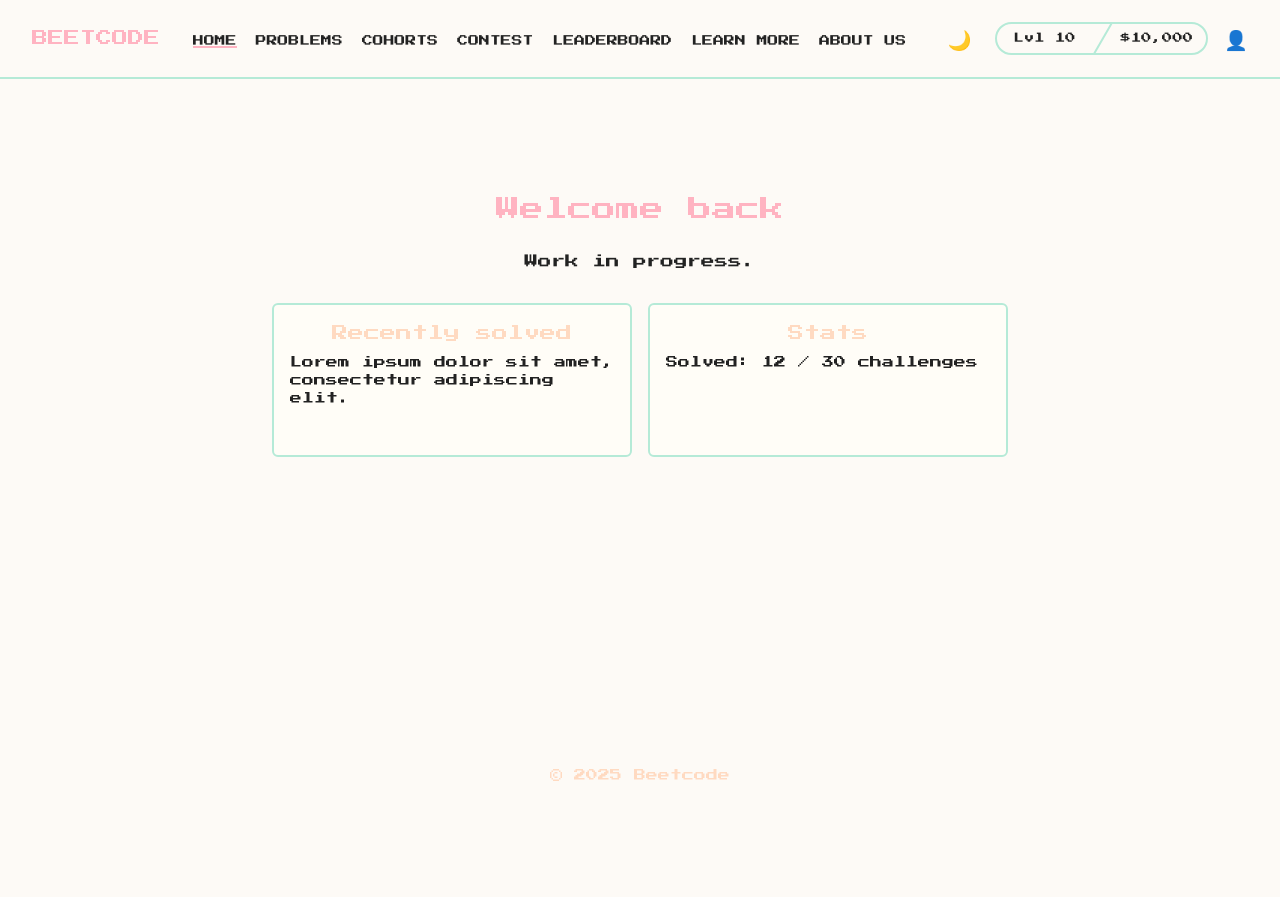
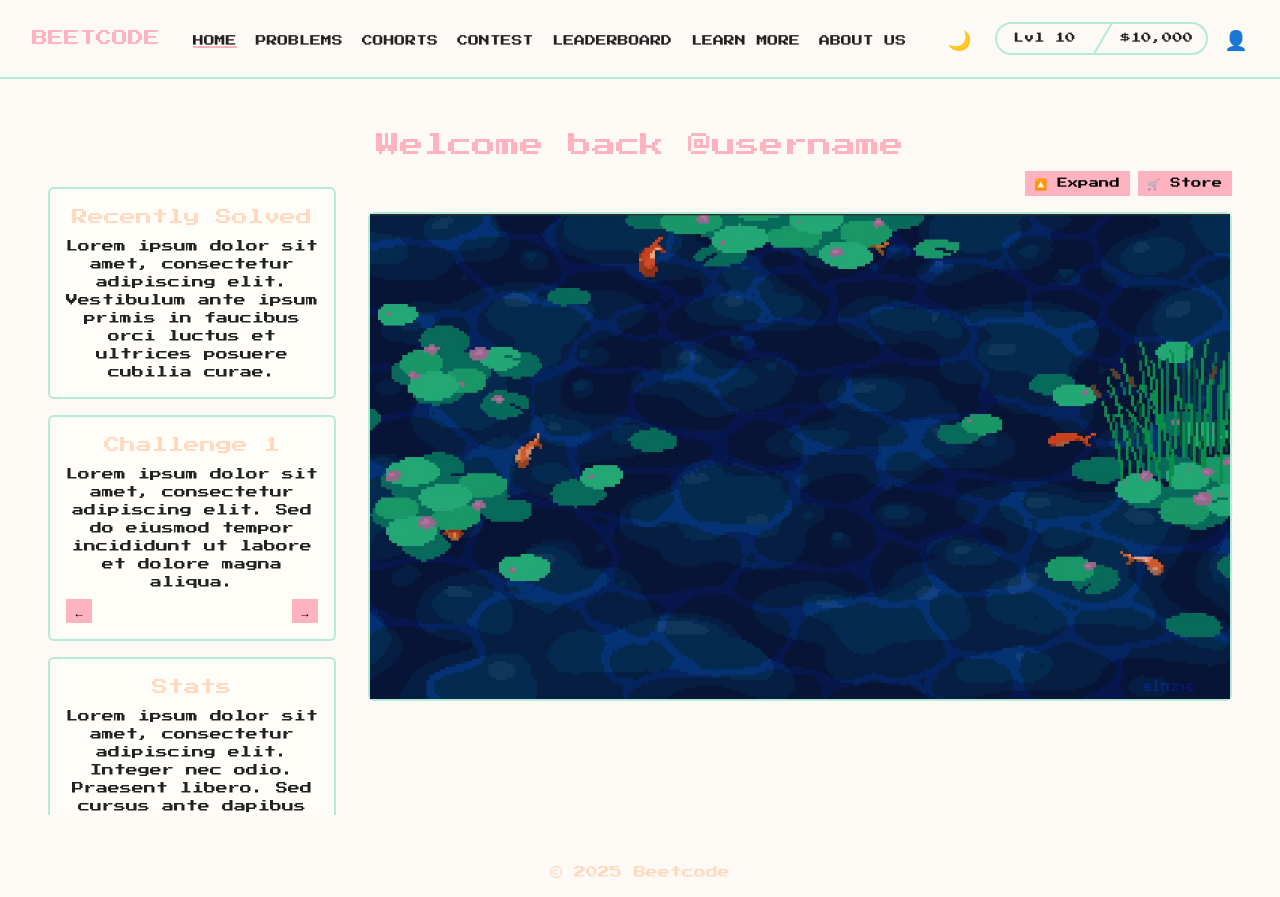
Before and after one commit to AlgoDuck-PJATK-BSc-thesis/frontend, a SvelteKit app: page /home in a window 1280 px wide. Before the commit the page ends 800 px from the top, so only its background shows below. Built offline with nearby package versions, Linux system fonts and the light colour scheme.

Commit message:
feat: significally improved home, added pond with minimaze/expand button, shop button, 3 tiles, one with carosuel

```diff
--- a/src/routes/home/+page.svelte
+++ b/src/routes/home/+page.svelte
@@ -1,56 +1,145 @@
+<script lang="ts">
+	import preview from '$lib/images/pond.jpg';
+	import { goto } from '$app/navigation';
+	import { tweened } from 'svelte/motion';
+	import { cubicOut } from 'svelte/easing';
+	import { onMount } from 'svelte';
+
+	let currentSlide = 0;
+	let imageHeight = 0;
+	let isExpanded = false;
+
+	const carouselItems = [
+		{ title: 'Challenge 1', body: 'Lorem ipsum dolor sit amet, consectetur adipiscing elit. Sed do eiusmod tempor incididunt ut labore et dolore magna aliqua.' },
+		{ title: 'Challenge 2', body: 'Phasellus iaculis, justo nec tristique tincidunt, orci lorem. Ut enim ad minim veniam, quis nostrud exercitation ullamco laboris nisi ut aliquip ex ea commodo consequat.' },
+		{ title: 'Challenge 3', body: 'Cras faucibus, lorem nec eleifend bibendum, nisi felis. Duis aute irure dolor in reprehenderit in voluptate velit esse cillum dolore eu fugiat nulla pariatur.' }
+	];
+
+	const slideIndex = tweened(0, { duration: 300, easing: cubicOut });
+	let imageWrapperRef: HTMLDivElement;
+
+	function updateHeight() {
+		if (imageWrapperRef) {
+			imageHeight = imageWrapperRef.clientHeight;
+		}
+	}
+</script>
+
 <svelte:head>
 	<title>Home – Beetcode</title>
 </svelte:head>
 
 <section class="home">
-	<h1>Welcome back</h1>
-	<p>Work in progress.</p>
+	<h1>Welcome back @username</h1>
 
-	<div class="dashboard">
-		<div class="card">
-			<h2>Recently solved</h2>
-			<p>Lorem ipsum dolor sit amet, consectetur adipiscing elit.</p>
-		</div>
+	<div class="dashboard" class:is-expanded={isExpanded}>
+		{#if !isExpanded}
+			<div class="left-column" style="height: {imageHeight}px">
+				<div class="spacer"></div>
+				<div class="card">
+					<h2>Recently Solved</h2>
+					<div class="center-body">
+						<p>Lorem ipsum dolor sit amet, consectetur adipiscing elit. Vestibulum ante ipsum primis in faucibus orci luctus et ultrices posuere cubilia curae.</p>
+					</div>
+				</div>
 
-		<div class="card">
-			<h2>Stats</h2>
-			<p>Solved: 12 / 30 challenges</p>
+				<div class="card carousel">
+					<h2>{carouselItems[$slideIndex].title}</h2>
+					<div class="center-body">
+						<p>{carouselItems[$slideIndex].body}</p>
+					</div>
+					<div class="carousel-controls">
+						<button on:click={() => slideIndex.set((currentSlide = (currentSlide - 1 + carouselItems.length) % carouselItems.length))}>←</button>
+						<button on:click={() => slideIndex.set((currentSlide = (currentSlide + 1) % carouselItems.length))}>→</button>
+					</div>
+				</div>
+
+				<div class="card">
+					<h2>Stats</h2>
+					<div class="center-body">
+						<p>Lorem ipsum dolor sit amet, consectetur adipiscing elit. Integer nec odio. Praesent libero. Sed cursus ante dapibus diam.</p>
+					</div>
+				</div>
+			</div>
+		{/if}
+
+		{#if isExpanded}
+			<div class="collapse-button">
+				<button on:click={() => isExpanded = false}>›</button>
+			</div>
+		{/if}
+
+		<div class="right-column">
+			<div class="image-controls right-align">
+				<button on:click={() => isExpanded = !isExpanded}>{isExpanded ? '🔽 Minimize' : '🔼 Expand'}</button>
+				<button on:click={() => goto('/store')}>🛒 Store</button>
+			</div>
+			<div class="image-wrapper" class:expanded={isExpanded} bind:this={imageWrapperRef}>
+				<img src={preview} alt="preview" on:load={updateHeight} />
+			</div>
 		</div>
 	</div>
 </section>
 
 <style>
 	.home {
-		max-width: 48rem;
-		margin: 5rem auto;
-		padding: 0 1rem;
-		text-align: center;
+		height: calc(100vh - 6rem);
+		padding: 1rem 2rem;
+		display: flex;
+		flex-direction: column;
+		box-sizing: border-box;
+		overflow: hidden;
 	}
 
 	h1 {
 		font-size: 1.5rem;
-		margin-bottom: 1.5rem;
 		color: var(--color-primary);
-	}
-
-	p {
-		font-size: 0.85rem;
-		color: var(--color-text);
-		margin-bottom: 2rem;
+		text-align: center;
+		margin-bottom: 0.5rem;
 	}
 
 	.dashboard {
 		display: grid;
-		grid-template-columns: 1fr 1fr;
+		grid-template-columns: 1fr 3fr;
+		gap: 2rem;
+		align-items: start;
+		position: relative;
+	}
+
+	.dashboard.is-expanded {
+		grid-template-columns: 1fr;
+	}
+
+	.left-column {
+		display: flex;
+		flex-direction: column;
 		gap: 1rem;
+		justify-content: space-between;
+		text-align: center;
+	}
+
+	.spacer {
+		height: 2rem;
 	}
 
 	.card {
 		border: 2px solid var(--color-accent-1);
-		padding: 1rem;
 		border-radius: 6px;
 		background: var(--color-tile);
-		text-align: left;
+		padding: 1rem;
+		text-align: center;
+		flex: 1;
+		display: flex;
+		flex-direction: column;
+		justify-content: space-between;
+		transition: all 0.3s ease;
+	}
+
+	.center-body {
+		display: flex;
+		align-items: center;
+		justify-content: center;
+		height: 100%;
 	}
 
 	.card h2 {
@@ -62,5 +151,94 @@
 	.card p {
 		font-size: 0.75rem;
 		color: var(--color-text);
+		margin: 0;
+	}
+
+	.carousel-controls {
+		display: flex;
+		justify-content: space-between;
+		margin-top: 0.5rem;
+		gap: 0.5rem;
+	}
+
+	.carousel-controls button {
+		font-family: var(--font-body);
+		cursor: pointer;
+		border: none;
+		background: var(--color-primary);
+		padding: 0.2rem 0.6rem;
+		font-size: 0.75rem;
+		color: black;
+	}
+
+	.right-column {
+		display: flex;
+		flex-direction: column;
+		align-items: stretch;
+		justify-content: flex-start;
+		gap: 0.5rem;
+	}
+
+	.image-controls {
+		display: flex;
+		gap: 0.5rem;
+		margin-bottom: 0.5rem;
+	}
+
+	.image-controls.right-align {
+		justify-content: flex-end;
+	}
+
+	.image-controls button {
+		font-family: var(--font-body);
+		font-size: 0.65rem;
+		padding: 0.3rem 0.6rem;
+		background: var(--color-primary);
+		border: none;
+		cursor: pointer;
+		color: black;
+	}
+
+	.image-wrapper {
+		border: 2px solid var(--color-accent-1);
+		border-radius: 6px;
+		background: var(--color-tile);
+		display: inline-block;
+		width: auto;
+		max-width: 100%;
+		margin: 0 auto;
+		transition: all 0.3s ease;
+	}
+
+	.expanded {
+		grid-column: 1 / -1;
+	}
+
+	.image-wrapper img {
+		display: block;
+		width: auto;
+		height: 100%;
+		object-fit: contain;
+	}
+
+	.collapse-button {
+		position: absolute;
+		top: 50%;
+		left: 0;
+		transform: translateX(-50%) translateY(-50%);
+		background: var(--color-primary);
+		border-radius: 0 6px 6px 0;
+		padding: 0.5rem;
+		z-index: 10;
+	}
+
+	.collapse-button button {
+		font-family: var(--font-body);
+		background: var(--color-primary);
+		border: none;
+		padding: 0.2rem 0.6rem;
+		cursor: pointer;
+		font-size: 1rem;
+		color: white;
 	}
 </style>
```
Also changed, not shown: src/lib/images/pond.jpg (added).
